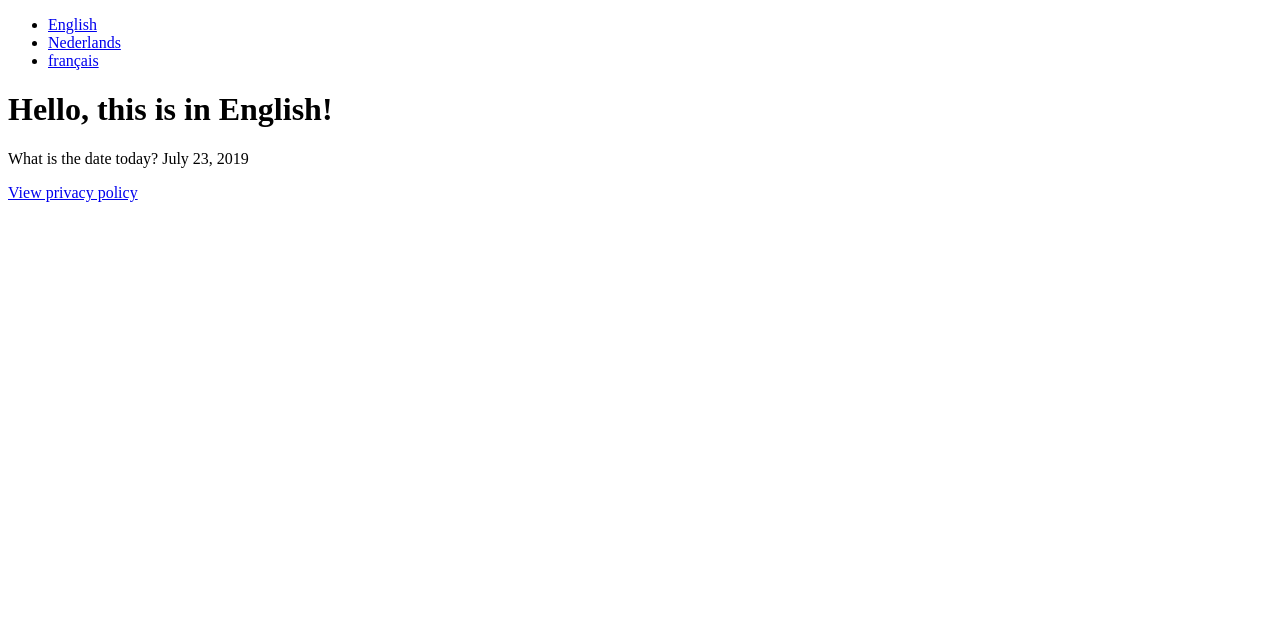
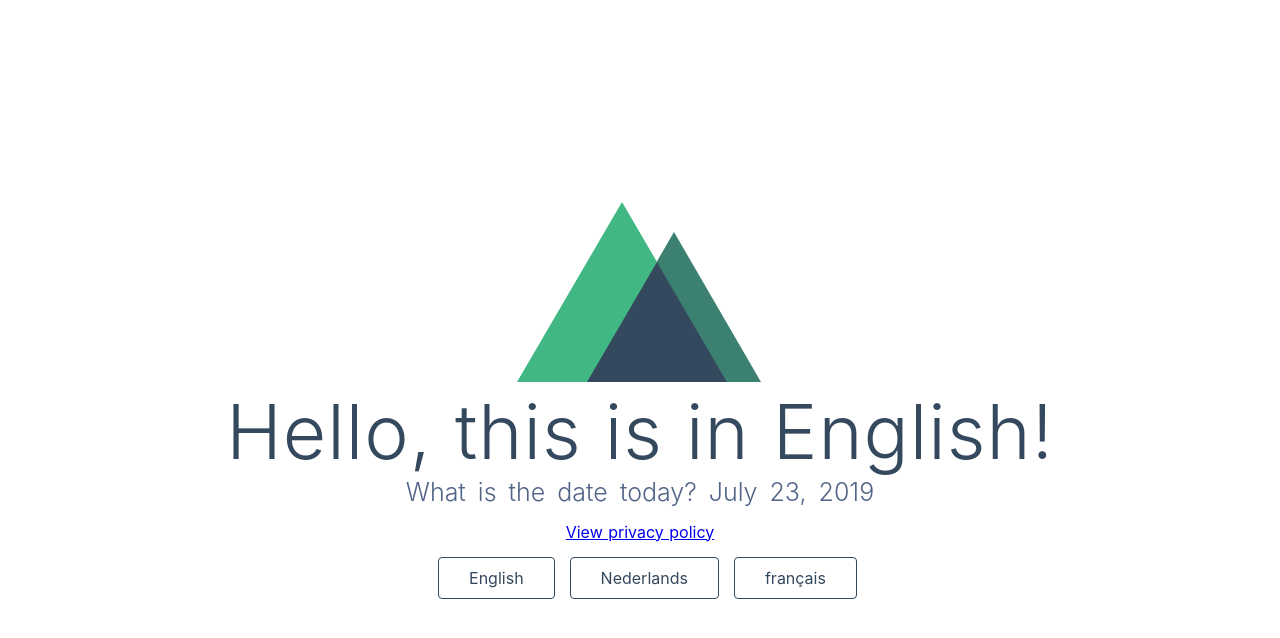
Before and after one commit to miteyema/nuxt-i18n-demo, a Nuxt app: page / in a window 1280 px wide. Shown: the top 638 px of the page. Built offline with nearby package versions, Linux system fonts and the light colour scheme.

Commit message:
layout added

```diff
--- a/layouts/default.vue
+++ b/layouts/default.vue
@@ -1,12 +1,99 @@
 <template>
-  <div id="app">
-    <ul>
-      <li v-for="locale in $i18n.locales" :key="locale.code">
-        <nuxt-link :to="switchLocalePath(locale.code)">
+  <div id="app" class="container">
+    <div>
+      <logo />
+      <Nuxt />
+      <div class="links">
+        <nuxt-link
+          :to="switchLocalePath(locale.code)"
+          v-for="locale in $i18n.locales"
+          :key="locale.code"
+          class="button--grey"
+        >
           {{ locale.name }}
         </nuxt-link>
-      </li>
-    </ul>
-    <Nuxt />
+      </div>
+    </div>
   </div>
 </template>
+
+<script>
+import Logo from '~/components/Logo.vue'
+export default {
+  components: {
+    Logo
+  }
+}
+</script>
+
+<style>
+html {
+  font-family: 'Source Sans Pro', -apple-system, BlinkMacSystemFont, 'Segoe UI',
+    Roboto, 'Helvetica Neue', Arial, sans-serif;
+  font-size: 16px;
+  word-spacing: 1px;
+  -ms-text-size-adjust: 100%;
+  -webkit-text-size-adjust: 100%;
+  -moz-osx-font-smoothing: grayscale;
+  -webkit-font-smoothing: antialiased;
+  box-sizing: border-box;
+}
+*,
+*:before,
+*:after {
+  box-sizing: border-box;
+  margin: 0;
+}
+.button--green {
+  display: inline-block;
+  border-radius: 4px;
+  border: 1px solid #3b8070;
+  color: #3b8070;
+  text-decoration: none;
+  padding: 10px 30px;
+}
+.button--green:hover {
+  color: #fff;
+  background-color: #3b8070;
+}
+.button--grey {
+  display: inline-block;
+  border-radius: 4px;
+  border: 1px solid #35495e;
+  color: #35495e;
+  text-decoration: none;
+  padding: 10px 30px;
+  margin-left: 15px;
+}
+.button--grey:hover {
+  color: #fff;
+  background-color: #35495e;
+}
+.container {
+  margin: 0 auto;
+  min-height: 100vh;
+  display: flex;
+  justify-content: center;
+  align-items: center;
+  text-align: center;
+}
+.title {
+  font-family: 'Quicksand', 'Source Sans Pro', -apple-system, BlinkMacSystemFont,
+    'Segoe UI', Roboto, 'Helvetica Neue', Arial, sans-serif;
+  display: block;
+  font-weight: 300;
+  font-size: 75px;
+  color: #35495e;
+  letter-spacing: 1px;
+}
+.subtitle {
+  font-weight: 300;
+  font-size: 25px;
+  color: #526488;
+  word-spacing: 5px;
+  padding-bottom: 15px;
+}
+.links {
+  padding-top: 15px;
+}
+</style>
--- a/pages/index.vue
+++ b/pages/index.vue
@@ -1,7 +1,11 @@
 <template>
   <div>
-    <h1>{{ $t('welcome') }}</h1>
-    <p>{{ $t('date', { date: $d(new Date(), 'long') }) }}</p>
+    <h1 class="title">
+      {{ $t('welcome') }}
+    </h1>
+    <h2 class="subtitle">
+      {{ $t('date', { date: $d(new Date(), 'long') }) }}
+    </h2>
     <p>
       <nuxt-link to="/privacy">
         {{ $t('privacy') }}
--- a/pages/privacy.vue
+++ b/pages/privacy.vue
@@ -1,15 +1,14 @@
 <template>
   <div>
-    <h1>Privacy</h1>
-    <p>
-      This is the privacy policy. As I don't have time to translate, this will
-      just stay in English.
-    </p>
-    <p>
+    <h1 class="title">
+      Privacy
+    </h1>
+    <h2 class="subtitle">
+      As I don't have time to translate, this will just stay in English.
       <nuxt-link :to="localePath('index')">
         Go back
       </nuxt-link>
-    </p>
+    </h2>
   </div>
 </template>
 
```
